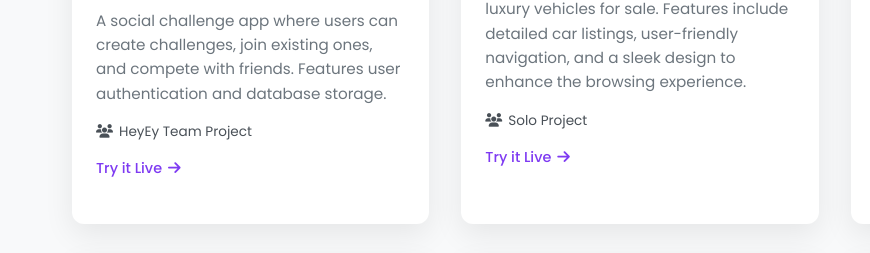
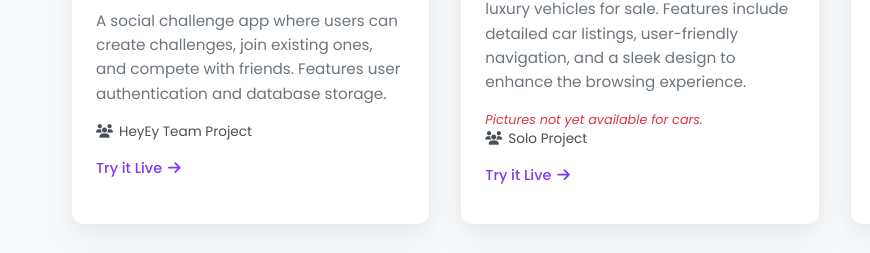
Before and after one commit to Adamwadin/Portfolio-AW-Updated, a website built with Vite: page Portfolio-AW/index.html in a window 1280 px wide. Shown: the part 5692-5945 px from the top of the page, 0-870 px from the left. Built offline with nearby package versions, Linux system fonts and the light colour scheme.

Commit message:
Add note about unavailable car pictures in project description

```diff
--- a/Portfolio-AW/index.html
+++ b/Portfolio-AW/index.html
@@ -476,6 +476,8 @@
               <p class="project-description">
                 A premium car website showcasing luxury vehicles for sale. Features include detailed car listings, user-friendly navigation, and a sleek design to enhance the browsing experience.
               </p>
+                <small class="note">Pictures not yet available for cars.</small>
+
               <div class="project-meta">
                 <span class="meta-item"><i class="fas fa-users"></i> Solo Project</span>
               </div>
```
